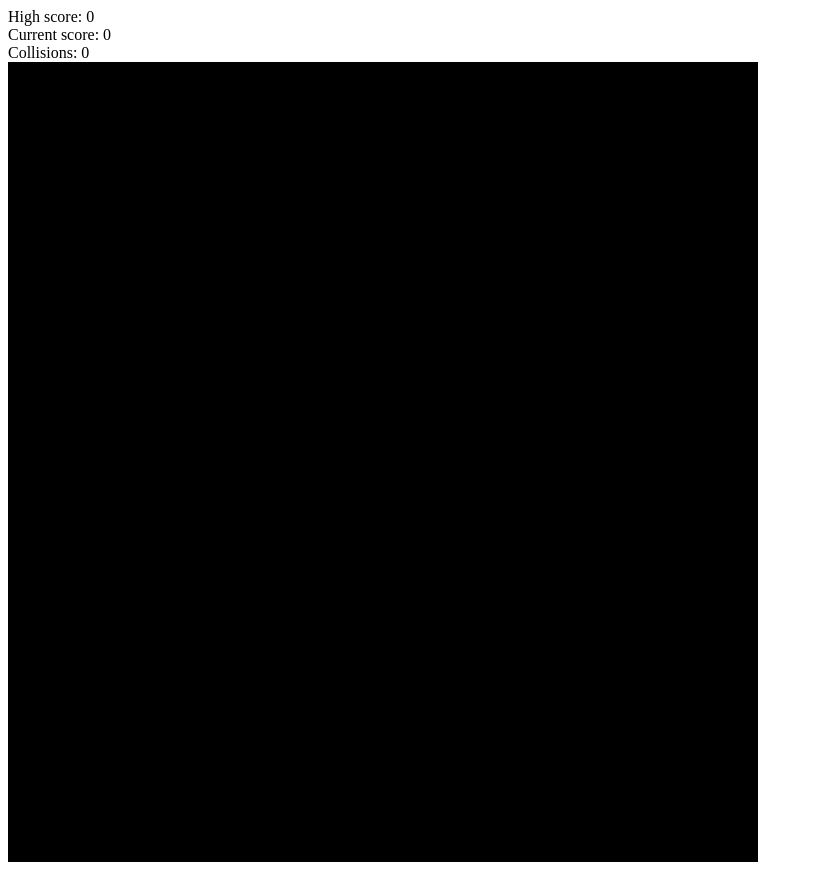
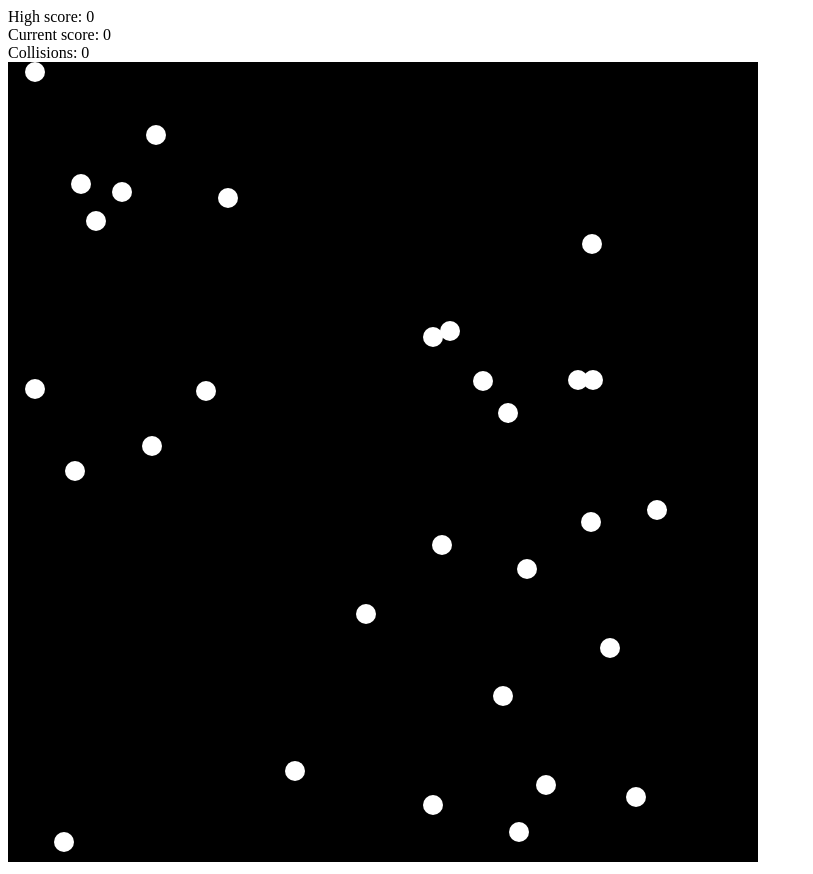
Before and after one commit to danmolitor/watchout, a website: page client/index.html in a window 1280 px wide. Shown: the whole page, without its empty margins (0-813 px from the left). Drawn offline with Linux system fonts and the light colour scheme.

Commit message:
added enemies to board

```diff
--- a/client/watchout.js
+++ b/client/watchout.js
@@ -1,18 +1,97 @@
 // start slingin' some d3 here.
 
 //create gameBoard object, with dimensions.
+
+
 var gameBoard = {
-  height : 800,
-  width :  750,
+    height: 800,
+    width: 750,
 };
 
+
+// var axes = {
+//   x : d3.scale.linear().domain([0,100]).range([0,gameBoard.width]),
+//   y : d3.scale.linear().domain([0,100]).range([0,gameBoard.height])
+// };
+
+// var enemies = [1, 1, 1, 1, 1, 1, 1, 1, 1, 1, 1, 1, 1, 1, 1, 1, 1, 1, 1, 1, 1, 1, 1, 1, 1, 1, 1, 1, 1, 1];
+
+var enemies = function(){
+  var result = [];
+
+  for(var i = 0; i < 30; i++){
+    result.push(i);
+  }
+
+  return result;
+};
+
+console.log(enemies.length);
 //create svg variable as gameBoard
-var svg = d3.select("body")
-            .append("svg")
-            .attr("width", gameBoard.width)
-            .attr("height", gameBoard.height)
-            .classed("svg", true)
-            .style("background-color", "black");
+var svgBoard = d3.select("body")
+    .append("svg")
+    .attr("width", gameBoard.width)
+    .attr("height", gameBoard.height)
+    .classed("svg", true)
+    .style("background-color", "black");
 
 
 //create variable for enemies
+
+var enemy = svgBoard.selectAll("circle")
+    .data(enemies())
+    .enter()
+    .append('circle')
+    .attr("r", 10)
+    .attr("cy", function(d){
+
+      var y = Math.floor(Math.random() * gameBoard.height);
+      ////will need to change later and just use our axis
+      if(y < 10){
+        y = 10;
+      }
+      if(y > 790){
+        y = 790;
+      }
+      return y;
+
+    })
+    .attr("cx", function(d){
+      return  20 + Math.floor(Math.random() * (gameBoard.width - 100));
+    })
+    .style("fill", "white")
+    .classed("enemy", true);
+
+    setTimeout(function(){
+
+    }, 2000);
+
+var user = svgBoard.selectAll("circle")
+    .data(enemies())
+    .enter()
+    .append('circle')
+    .attr("r", 10)
+    .attr("cy", function(d){
+
+      var y = Math.floor(Math.random() * gameBoard.height)
+      ////will need to change later and just use our axis
+      if(y < 10){
+        y = 10;
+      }
+      if(y > 790){
+        y = 790;
+      }
+      return y;
+
+    })
+    .attr("cx", function(d){
+      return  20 + Math.floor(Math.random() * (gameBoard.width - 100));
+    })
+    .style("fill", "white")
+    .classed("enemy", true);
+
+// svgBoard.selectAll('circle').data(dataset).enter().append(enemy)
+
+// function(d){
+//   return (Math.random() * d) * gameBoard.width
+// }
```
Also changed, not shown: client/styles.css (line endings or trailing spaces).
